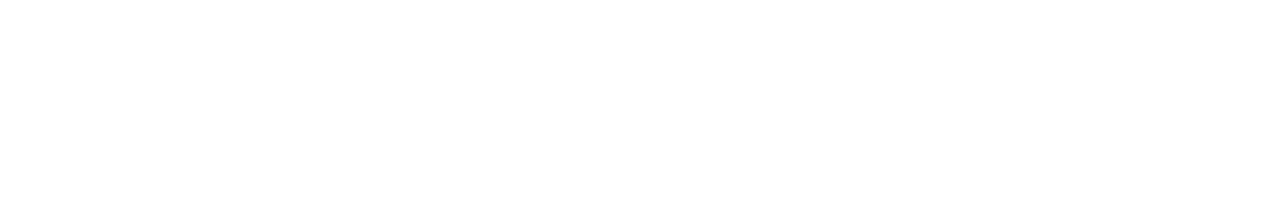
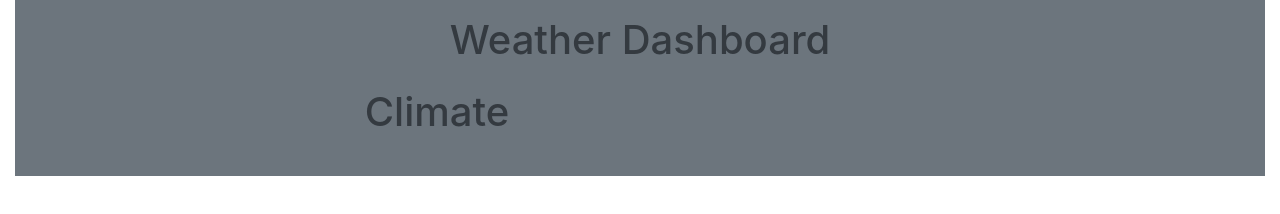
Before and after one commit to jayasreeyuvi/Weather-Dashboard-Forecasting, a plain HTML site: page index.html in a window 1280 px wide. Drawn offline with nearby package versions, Linux system fonts and the light colour scheme.

Commit message:
inital update

```diff
--- a/index.html
+++ b/index.html
@@ -12,5 +12,18 @@
 
     </head>
 
-
+    <body>
+        <div class="container-fluid">
+            <header class="container-fluid text-dark bg-secondary text-center p-3">
+                <h1 class="display-6">Weather Dashboard</h1>
+                <div class="col-8 ">
+                    <div class="row"  id="header">
+                        <div class="col text-center p-3">
+                           <h1>Climate</h1>
+                        </div>
+                    </div>
+                </div>
+            </header>
+        </div>
+    </body>
 </html>
```
Also changed, not shown: Assets/style.css (line endings or trailing spaces).
